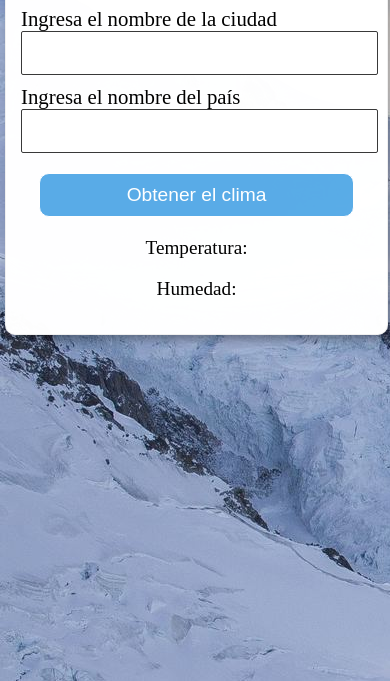
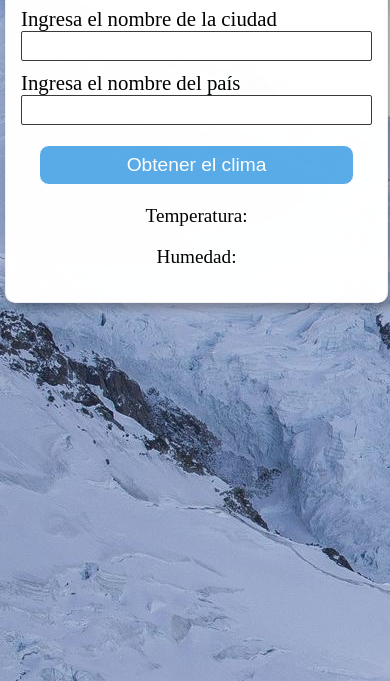
Before and after one commit to perea07/Weather-App, a plain HTML site: page index.html in a window 390 px wide. Shown: the part 163-844 px from the top of the page. Drawn offline with nearby package versions, Linux system fonts and the light colour scheme.

Commit message:
update in file styles.css

```diff
--- a/style.css
+++ b/style.css
@@ -80,7 +80,6 @@ body {
   width: 50px;
 }
 
-/* Media queries para dispositivos móviles */
 @media only screen and (max-width: 600px) {
   .container {
     width: 100%;
@@ -93,10 +92,14 @@ body {
   }
 
   .container-input input {
-    height: 40px; /* Ajuste de la altura del campo de entrada para dispositivos móviles */
+    font-size: 1rem; /* Reducir el tamaño de la fuente para dispositivos móviles */
+    height: 30px; /* Ajuste de la altura del campo de entrada para dispositivos móviles */
+    padding: 5px; /* Ajuste del relleno del campo de entrada para dispositivos móviles */
+    box-sizing: border-box; /* Incluir el padding en el tamaño total del input */
   }
 
   .btn {
     width: 90%; /* Ajuste del ancho del botón para dispositivos móviles */
+    padding: 8px; /* Ajuste del relleno del botón para dispositivos móviles */
   }
 }
```
